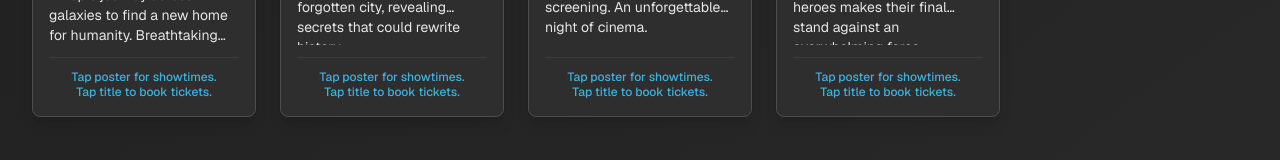
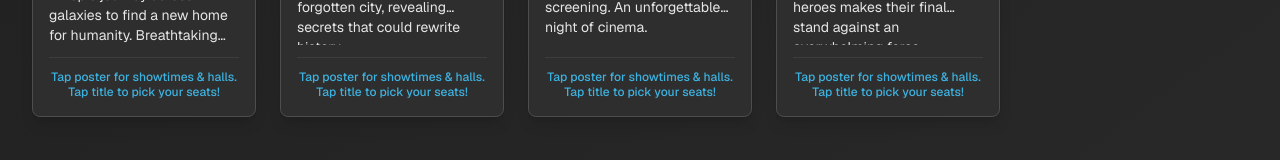
Before and after one commit to martin635579763/moviemapper, a Next.js app: page / in a window 1280 px wide. Shown: the part 639-799 px from the top of the page. Built offline with nearby package versions, Linux system fonts and the light colour scheme.

Commit message:
use more friendly tips for "get tickets"

```diff
--- a/src/components/FilmCard.tsx
+++ b/src/components/FilmCard.tsx
@@ -33,10 +33,10 @@ export const FilmCard: React.FC<{ film: Film }> = ({ film }) => {
         {/* Instructional label added */}
         <div className="mt-auto pt-3 border-t border-border/50 text-center">
           <p className="text-xs text-primary/90 font-medium leading-tight">
-            Tap poster for showtimes.
+            Tap poster for showtimes &amp; halls.
           </p>
           <p className="text-xs text-primary/90 font-medium leading-tight">
-            Tap title to book tickets.
+            Tap title to pick your seats!
           </p>
         </div>
       </CardContent>
```
